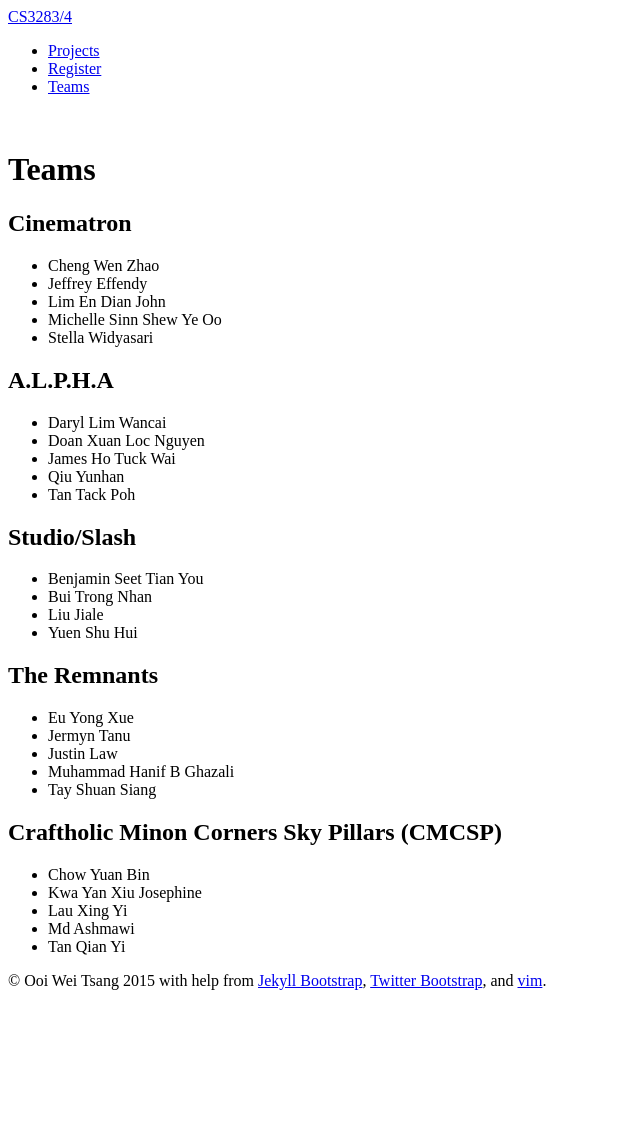
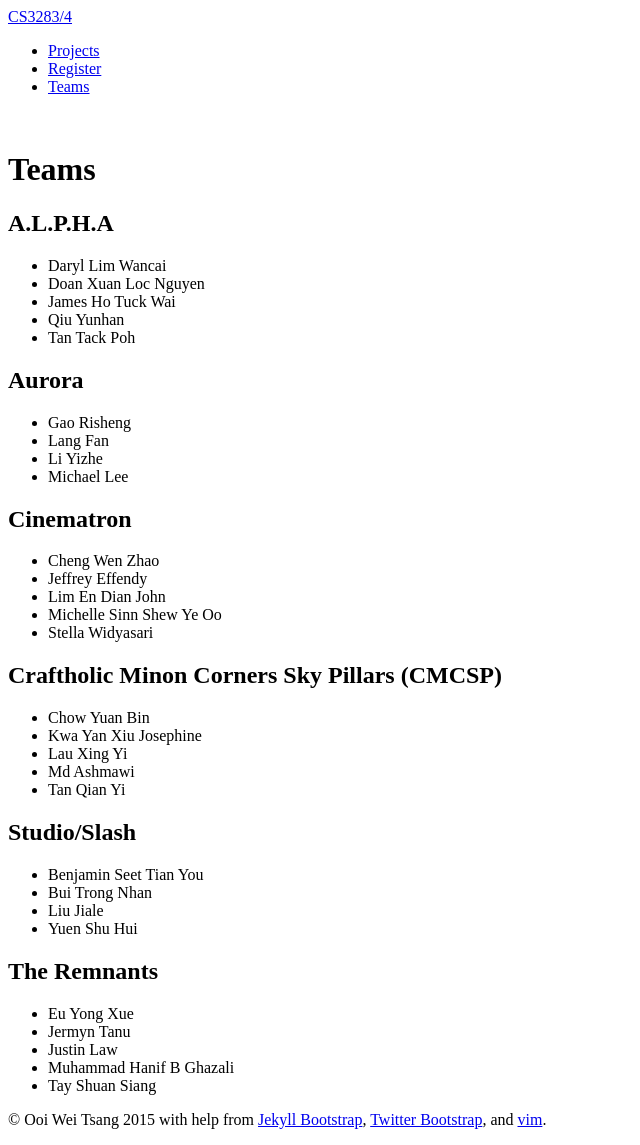
Before and after one commit to nus-mtp/1516, a Jekyll site: the page built from teams.md, in a window 1280 px wide. Shown: the whole page, without its empty margins (0-640 px from the left). Built offline with Jekyll 4.4.1, drawn with Linux system fonts in a browser that asks for light colours; before the commit the page ends 1006 px from its top, so only the background shows below that.

Commit message:
added team Aurora

```diff
--- a/teams.md
+++ b/teams.md
@@ -3,6 +3,18 @@ title: Teams
 layout: page
 group: navigation
 ---
+## A.L.P.H.A
+* Daryl Lim Wancai
+* Doan Xuan Loc Nguyen
+* James Ho Tuck Wai
+* Qiu Yunhan
+* Tan Tack Poh
+
+## Aurora
+* Gao Risheng
+* Lang Fan
+* Li Yizhe
+* Michael Lee
 
 ## Cinematron
 * Cheng Wen Zhao
```
Also changed, not shown: other parts of teams.md (+6 -13 lines).
